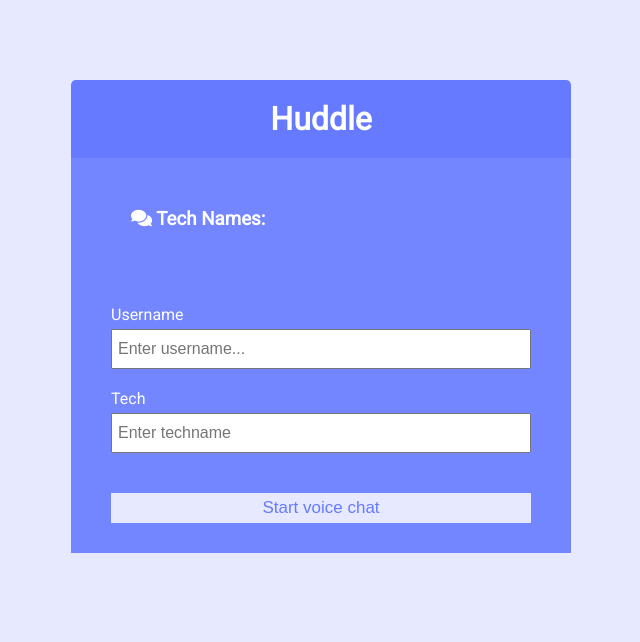
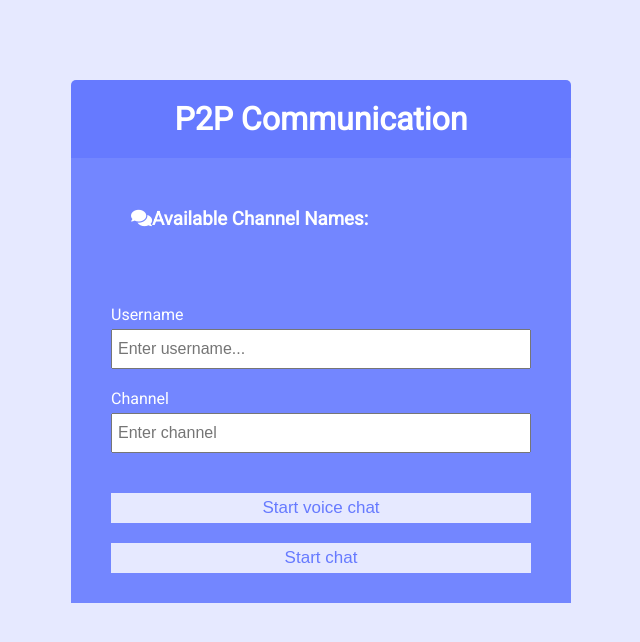
Before and after one commit to imrcht/Live-chat, a website: page src/public/index.html in a window 1280 px wide. Shown: the whole page, without its empty margins (319-959 px from the left). Drawn offline with Linux system fonts and the light colour scheme; no server answers.

Commit message:
add: name changes to p2p communication

```diff
--- a/src/public/index.html
+++ b/src/public/index.html
@@ -11,12 +11,12 @@
 			crossorigin="anonymous"
 		/>
 		<link rel="stylesheet" href="css/style.css" />
-		<title>Live chat POC</title>
+		<title>P2P Communication POC</title>
 	</head>
 	<body>
 		<!-- <div class="join-container">
 			<header class="join-header">
-				<h1>Live Chat</h1>
+				<h1>P2P Communication</h1>
 			</header>
 			<main class="join-main">
 				<form action="chat.html">
@@ -46,11 +46,11 @@
 		</div> -->
 		<div class="join-container">
 			<header class="join-header">
-				<h1>Huddle</h1>
+				<h1>P2P Communication</h1>
 			</header>
 			<main class="join-main">
 				<div class="chat-sidebar">
-					<h3><i class="fas fa-comments"></i> Tech Names:</h3>
+					<h3><i class="fas fa-comments"></i>Available Channel Names:</h3>
 					<ul id="tech-names">
 						<!-- <h4> tech1: </h4>
 						<ul id="tech-users">
@@ -73,16 +73,17 @@
 						/>
 					</div>
 					<div class="form-control">
-						<label for="room">Tech</label>
+						<label for="room">Channel</label>
 							<input
 							type="text"
 							name="tech"
 							id="room"
-							placeholder="Enter techname"
+							placeholder="Enter channel"
 							required
 							/>
 					</div>
-					<button type="submit" class="btn">Start voice chat</button>
+					<button type="submit" class="btn" action="huddle.html">Start voice chat</button>
+					<button type="submit" class="btn" formaction="chat.html">Start chat</button>
 				</form>
 			</main>
 		</div>
```
Also changed, not shown: src/public/chat.html (+1 -1 lines), src/public/huddle.html (+1 -1 lines).
